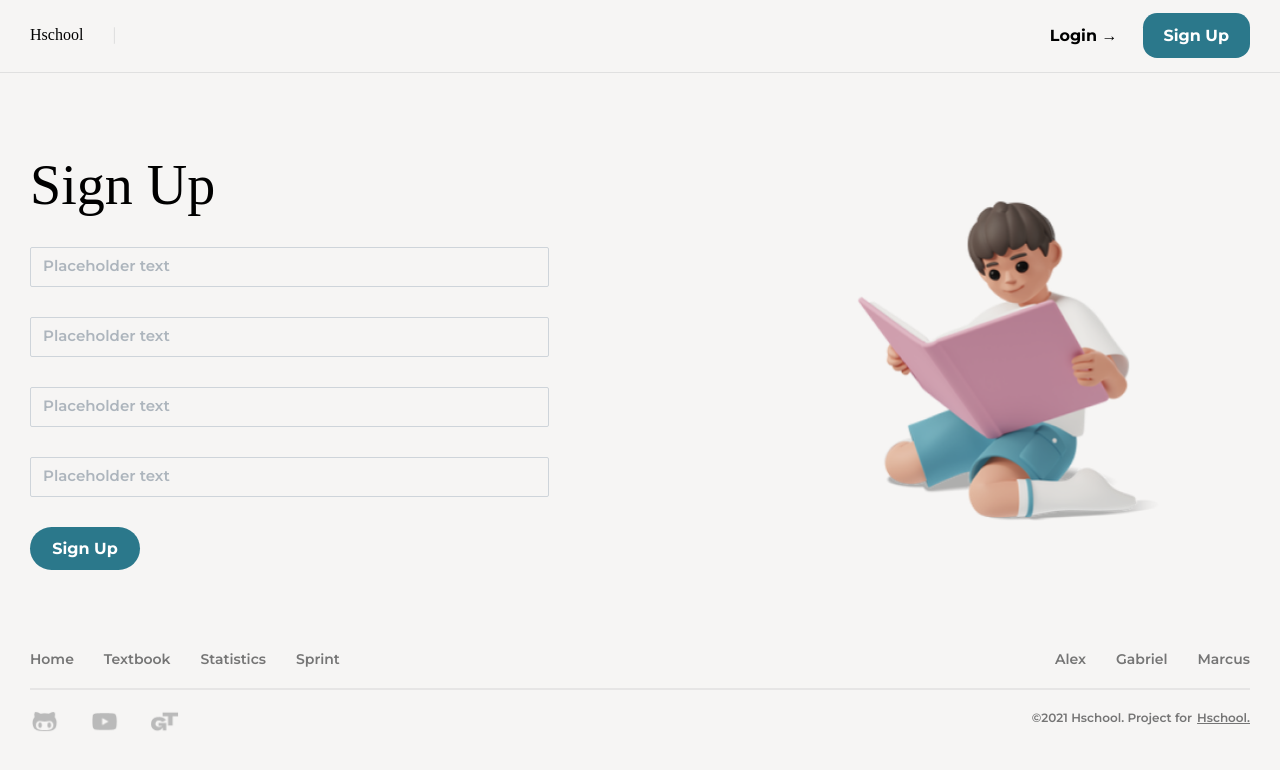
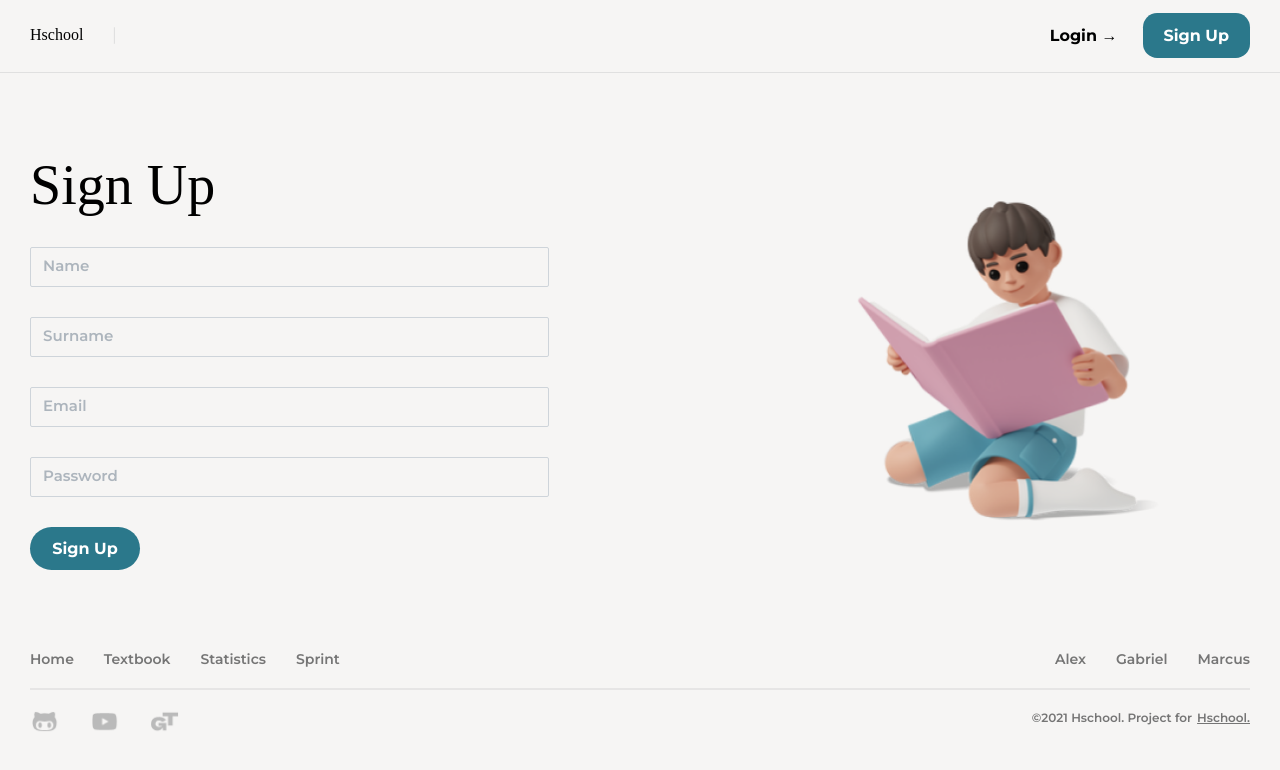
Before and after one commit to VaniyOstapenko/EducationPlatform, a React (Create React App) app in the folder Client/: page /reg in a window 1280 px wide. Shown: the top 770 px of the page. Built offline with nearby package versions, Linux system fonts and the light colour scheme; a web font is replaced by a local one.

Commit message:
EducationalPlatform

```diff
--- a/Client/src/components/Footer/Footer.js
+++ b/Client/src/components/Footer/Footer.js
@@ -1,3 +1,4 @@
+import { Link } from 'react-router-dom';
 import style from './style.module.css'
 
 function Footer() {
@@ -25,7 +26,7 @@ function Footer() {
                 </div>
                 <div className={style.project}>
                     <p>©2021 Hschool. Project for</p>
-                    <p className={style.hschool}>Hschool.</p>
+                    <Link to={'/'}><p className={style.hschool}>Hschool.</p></Link>
                 </div>
             </div>
         </div>
--- a/Client/src/pages/AuthPage/AuthPage.js
+++ b/Client/src/pages/AuthPage/AuthPage.js
@@ -10,8 +10,8 @@ function AuthPage() {
             <div className={style.wrapper}>
                 <div className={style.textBlock}>
                     <h1>Login</h1>
-                    <div><input placeholder="Placeholder text"></input></div>
-                    <div><input placeholder="Placeholder text"></input></div>
+                    <div><input placeholder="Email"></input></div>
+                    <div><input placeholder="Password"></input></div>
                     <div className={style.btn}>Login</div>
                 </div>
                 <div className={style.img}></div>
--- a/Client/src/pages/AuthPage/style.module.css
+++ b/Client/src/pages/AuthPage/style.module.css
@@ -10,6 +10,7 @@
   display: flex;
   flex-direction: column;
   gap: 30px;
+  height: 370px;
 }
 
 .wrapper .textBlock h1 {
--- a/Client/src/pages/RegPage/RegPage.js
+++ b/Client/src/pages/RegPage/RegPage.js
@@ -9,10 +9,10 @@ function RegPage() {
             <div className={style.wrapper}>
                 <div className={style.textBlock}>
                     <h1>Sign Up</h1>
-                    <div><input placeholder="Placeholder text"></input></div>
-                    <div><input placeholder="Placeholder text"></input></div>
-                    <div><input placeholder="Placeholder text"></input></div>
-                    <div><input placeholder="Placeholder text"></input></div>
+                    <div><input placeholder="Name"></input></div>
+                    <div><input placeholder="Surname"></input></div>
+                    <div><input placeholder="Email"></input></div>
+                    <div><input placeholder="Password"></input></div>
                     <div className={style.btn}>Sign Up</div>
                 </div>
                 <div className={style.img}></div>
```
